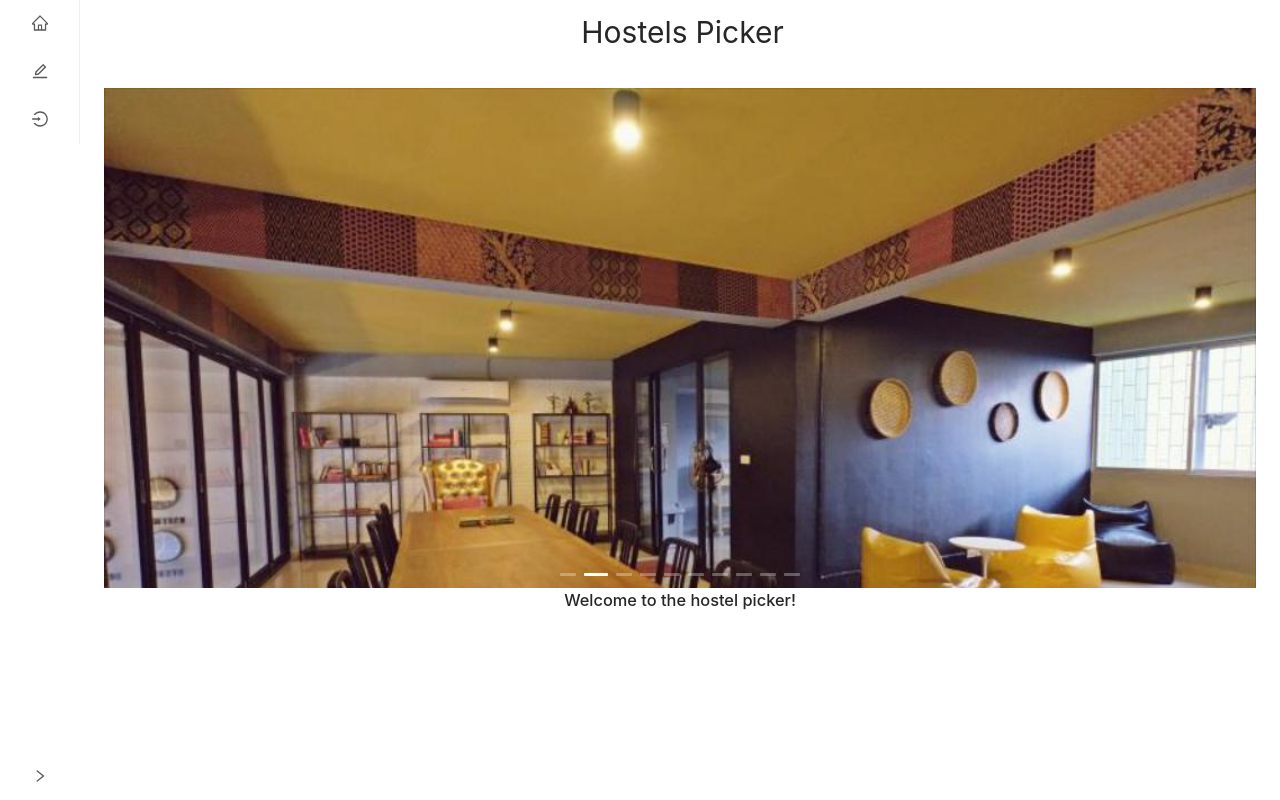
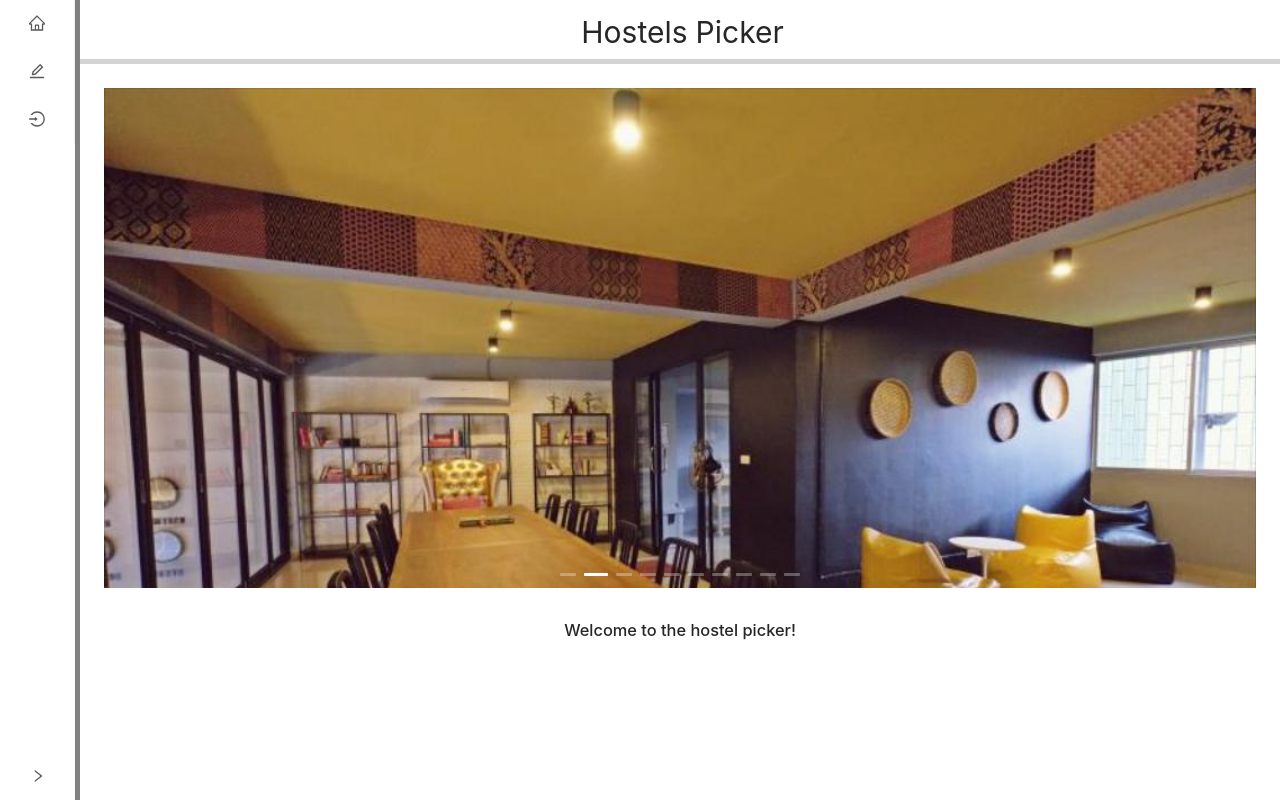
Before and after one commit to PanicP/test-ext-hostel, a React (Create React App) app: page / in a window 1280 px wide. Built offline with nearby package versions, Linux system fonts and the light colour scheme.

Commit message:
WIP: Start fix some css

```diff
--- a/src/App.css
+++ b/src/App.css
@@ -1,6 +1,23 @@
 @import '~antd/dist/antd.css';
 
 /* ClassicLayout */
+
+.ant-layout-sider, .ant-layout-sider-trigger {
+    border-right: 5px solid grey;
+}
+
+.ant-layout-header {
+    border-bottom: 5px solid lightgrey;
+}
+
+
+/* uncate */
+
+.homepage-welcome-text {
+    margin: 30px 0;
+}
+
+/*  */
 
 .map-container {
     width: 1000px;
@@ -20,8 +37,8 @@
     line-height: 500px;
     background: #364d79;
     overflow: hidden;
-  }
+}
 
-  .ant-carousel .slick-slide h3 {
+.ant-carousel .slick-slide h3 {
     color: #fff;
-  }
+}
--- a/src/pages/HomePage.js
+++ b/src/pages/HomePage.js
@@ -1,16 +1,18 @@
 import React, { useState } from 'react'
 import { ClassicWithSidebarLayout } from '../components/layout'
 import { HostelList, HostelCarousel } from '../components/hostel'
+import { Space } from 'antd'
 
 export const HomePage = () => {
-
     const [isAuthed, setIsAuthed] = useState(localStorage.getItem('authToken'))
 
     return (
         <ClassicWithSidebarLayout>
-            <HostelCarousel/>
-            { isAuthed ? <HostelList></HostelList> : <div></div>}
-            <h3>Welcome to the hostel picker!</h3>
+            <HostelCarousel />
+            <Space>
+                <h3 className="homepage-welcome-text">Welcome to the hostel picker!</h3>
+            </Space>
+            {isAuthed ? <HostelList></HostelList> : <div></div>}
         </ClassicWithSidebarLayout>
     )
 }
```
Also changed, not shown: src/App.js (+2 -12 lines), src/App.less (deleted).
